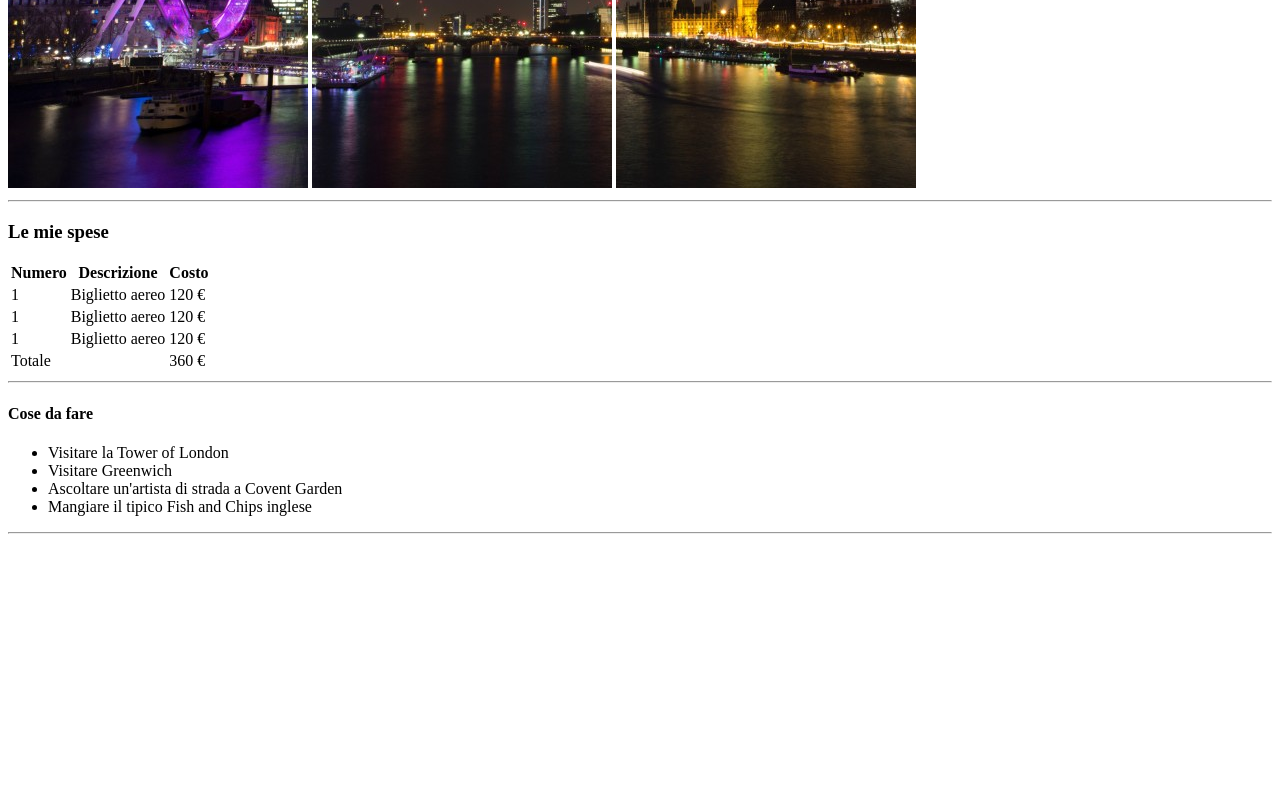
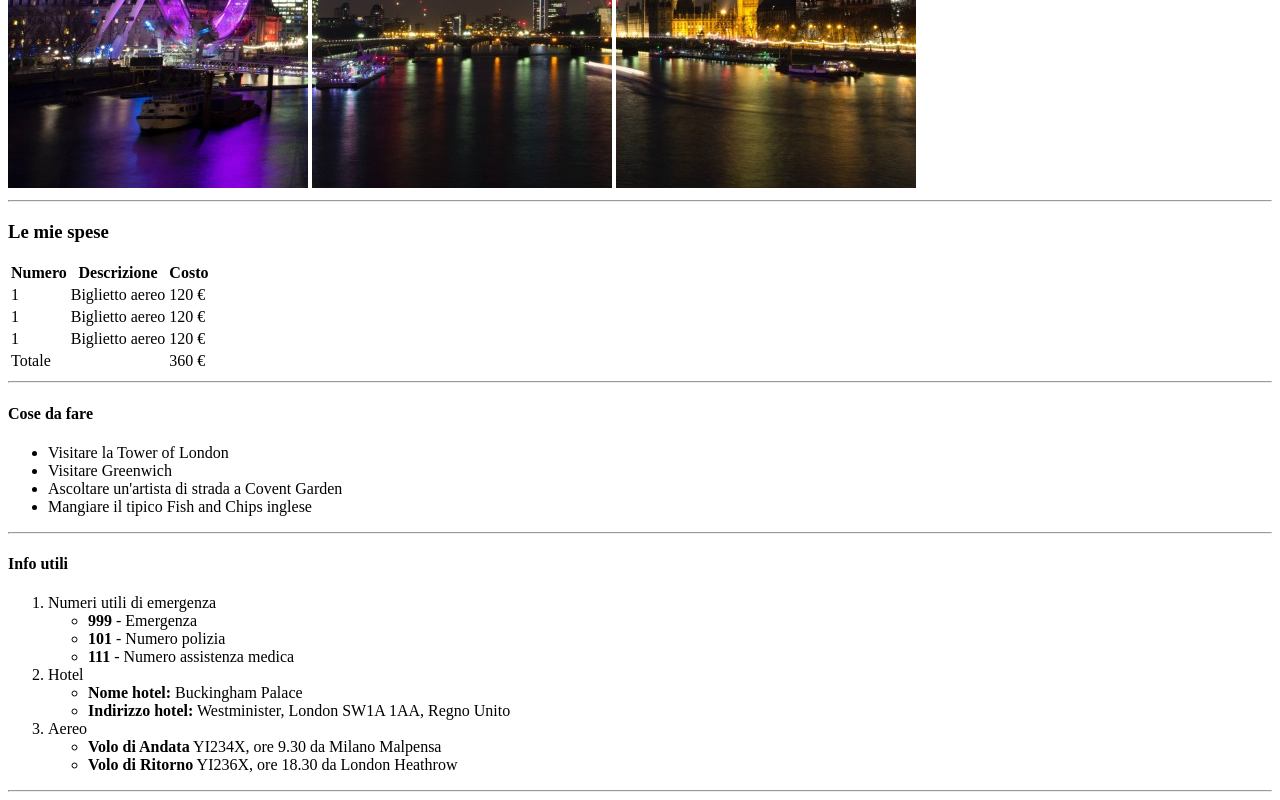
Before and after one commit to giovanni-lumini/html-london-trip, a plain HTML site: page index.html in a window 1280 px wide. Shown: the part 492-1292 px from the top of the page. Before the commit the page ends 1034 px from the top, so only its background shows below. Drawn offline with Linux system fonts and the light colour scheme.

Commit message:
main-info utili

```diff
--- a/index.html
+++ b/index.html
@@ -65,7 +65,29 @@
             </div>
             <!-- info utili -->
             <div>
-
+                <h4>Info utili</h4>
+                <ol>
+                    <li>Numeri utili di emergenza
+                        <ul>
+                            <li><strong>999</strong> - Emergenza</li>
+                            <li><strong>101</strong> - Numero polizia</li>
+                            <li><strong>111</strong> - Numero assistenza medica</li>
+                        </ul>
+                    </li>
+                    <li>Hotel
+                        <ul>
+                            <li><strong>Nome hotel:</strong> Buckingham Palace</li>
+                            <li><strong>Indirizzo hotel:</strong> Westminister, London SW1A 1AA, Regno Unito</li>
+                        </ul>
+                    </li>
+                    <li>Aereo
+                        <ul>
+                            <li><strong>Volo di Andata</strong> YI234X, ore 9.30 da Milano Malpensa</li>
+                            <li><strong>Volo di Ritorno</strong> YI236X, ore 18.30 da London Heathrow</li>
+                        </ul>
+                    </li>
+                </ol>
+                <hr>
             </div>
             <!-- foto -->
             <div>
```
